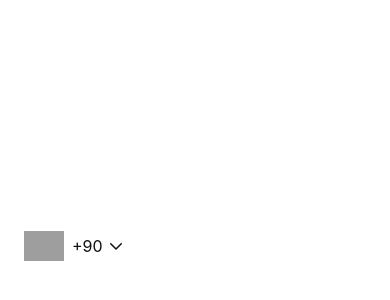
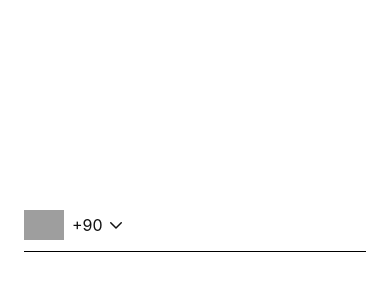
Before and after one commit to DIGIEGGS/rn-country-code-picker, a React Native app: screen / in a window 390 px wide. Shown: the part 176-476 px from the top of the page. Built offline with nearby package versions, Linux system fonts and the light colour scheme; grey boxes are pictures that could not be loaded.

Commit message:
Fix width problem in case of absolute positioning (#2)

```diff
--- a/App.tsx
+++ b/App.tsx
@@ -3,7 +3,7 @@
  */
 
 import React, { useState } from 'react';
-import { StyleSheet, View } from 'react-native';
+import { StyleSheet, TextInput, View } from 'react-native';
 
 import { CallingCodePicker } from './src';
 import { spacing } from './src/theme';
@@ -13,10 +13,14 @@ const App = () => {
 
   return (
     <View style={styles.container}>
-      <CallingCodePicker
-        selectedValue={selectedCallingCode}
-        onValueChange={v => setSelectedCallingCode(v)}
-      />
+      <View style={styles.inputContainer}>
+        <TextInput style={styles.input} />
+        <CallingCodePicker
+          selectedValue={selectedCallingCode}
+          onValueChange={v => setSelectedCallingCode(v)}
+          togglerContainerStyle={styles.togglerStyle}
+        />
+      </View>
     </View>
   );
 };
@@ -28,4 +32,19 @@ const styles = StyleSheet.create({
     justifyContent: 'center',
     paddingHorizontal: spacing.l,
   },
+  inputContainer: {
+    position: 'relative',
+  },
+  input: {
+    marginBottom: 8,
+    fontSize: 16,
+    fontFamily: 'Poppins-Medium',
+    borderBottomWidth: 1,
+    paddingLeft: 120,
+  },
+  togglerStyle: {
+    position: 'absolute',
+    left: 0,
+    bottom: 20,
+  },
 });
--- a/src/CallingCodePicker.tsx
+++ b/src/CallingCodePicker.tsx
@@ -24,13 +24,13 @@ interface ICallingCodePickerProps {
    */
   onValueChange: (itemValue: string) => void;
   /**
-   * Style to apply to the main container.
+   * Style to apply to the toggler container.
    */
-  containerStyle?: StyleProp<ViewStyle>;
+  togglerContainerStyle?: StyleProp<ViewStyle>;
   /**
    * Style to apply to the picker toggler label.
    */
-  pickerTogglerLabelStyle?: StyleProp<TextStyle>;
+  togglerLabelStyle?: StyleProp<TextStyle>;
   /**
    * Style to apply to the list container.
    */
@@ -52,11 +52,11 @@ interface ICallingCodePickerProps {
 const CallingCodePicker: React.FC<ICallingCodePickerProps> = ({
   selectedValue,
   onValueChange,
-  containerStyle,
+  togglerContainerStyle,
+  togglerLabelStyle,
   listContainerStyle,
   listStyle,
   pickerItemLabelStyle,
-  pickerTogglerLabelStyle,
   searchInputStyle,
 }) => {
   const [searchValue, setSearchValue] = useState<string>('');
@@ -92,12 +92,12 @@ const CallingCodePicker: React.FC<ICallingCodePickerProps> = ({
   };
 
   return (
-    <View style={[styles.container, containerStyle]}>
+    <>
       <PickerToggler
-        {...{ selectedCountryCode, selectedValue }}
+        {...{ selectedCountryCode, selectedValue, isPickerOpen }}
         onPickerToggle={handleTogglePicker}
-        textStyle={pickerTogglerLabelStyle}
-        {...{ isPickerOpen }}
+        containerStyle={togglerContainerStyle}
+        textStyle={togglerLabelStyle}
       />
       {isPickerOpen && (
         <View style={[styles.listContainer, listContainerStyle]}>
@@ -121,7 +121,7 @@ const CallingCodePicker: React.FC<ICallingCodePickerProps> = ({
           />
         </View>
       )}
-    </View>
+    </>
   );
 };
 
--- a/src/components/PickerToggler.tsx
+++ b/src/components/PickerToggler.tsx
@@ -11,6 +11,7 @@ interface IPickerTogglerProps {
   selectedCountryCode?: string;
   isPickerOpen: boolean;
   onPickerToggle: () => void;
+  containerStyle?: StyleProp<ViewStyle>;
   textStyle?: StyleProp<TextStyle>;
 }
 
@@ -19,6 +20,7 @@ const PickerToggler: React.FC<IPickerTogglerProps> = ({
   selectedCountryCode,
   isPickerOpen,
   onPickerToggle,
+  containerStyle,
   textStyle,
 }) => {
   const arrowDownStyle: StyleProp<ViewStyle> = {
@@ -30,6 +32,7 @@ const PickerToggler: React.FC<IPickerTogglerProps> = ({
   };
 
   return (
+    <View style={containerStyle}>
       <TouchableOpacity onPress={onPickerToggle}>
         <View style={styles.innerContainer}>
           <Flag {...{ selectedCountryCode }} />
@@ -39,6 +42,7 @@ const PickerToggler: React.FC<IPickerTogglerProps> = ({
           </View>
         </View>
       </TouchableOpacity>
+    </View>
   );
 };
 
```
Also changed, not shown: 1 other file (tests, documents, lock files or other folders). Lines whose indentation alone changed are shown as unchanged.
